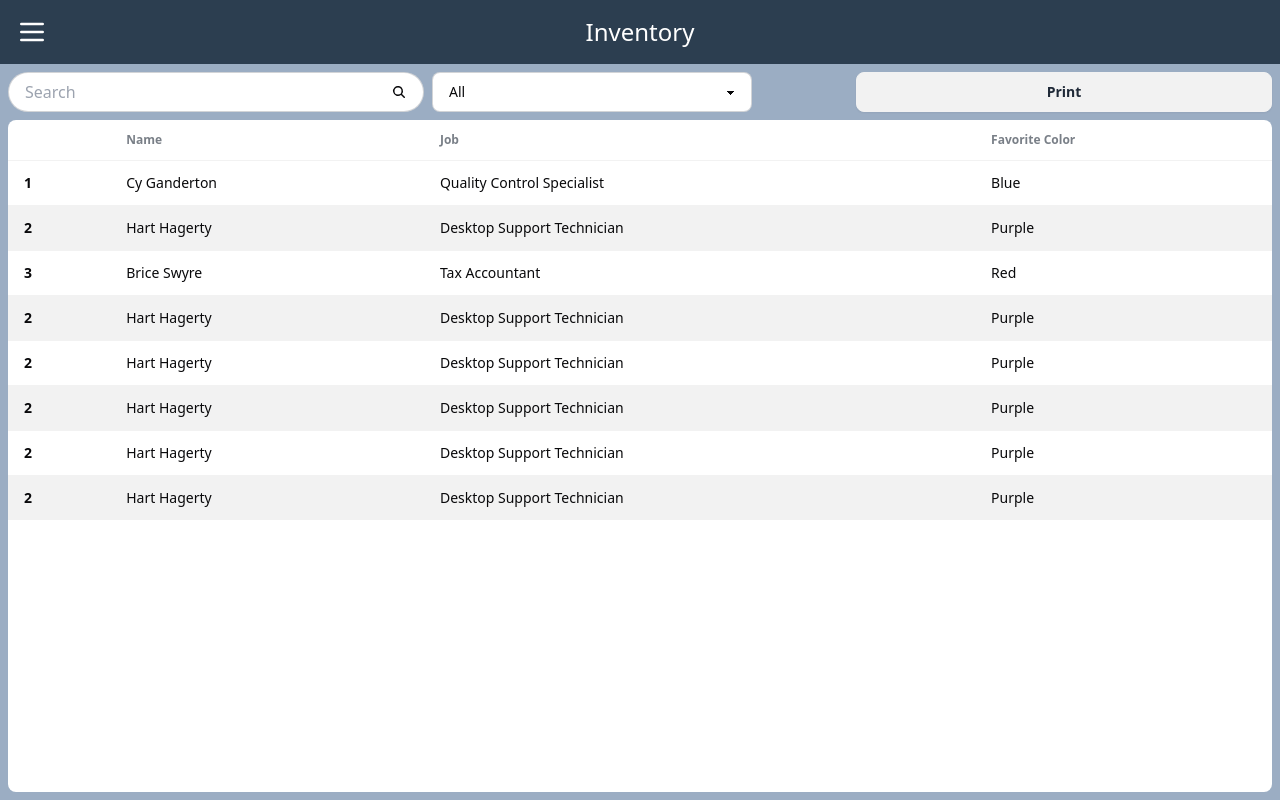
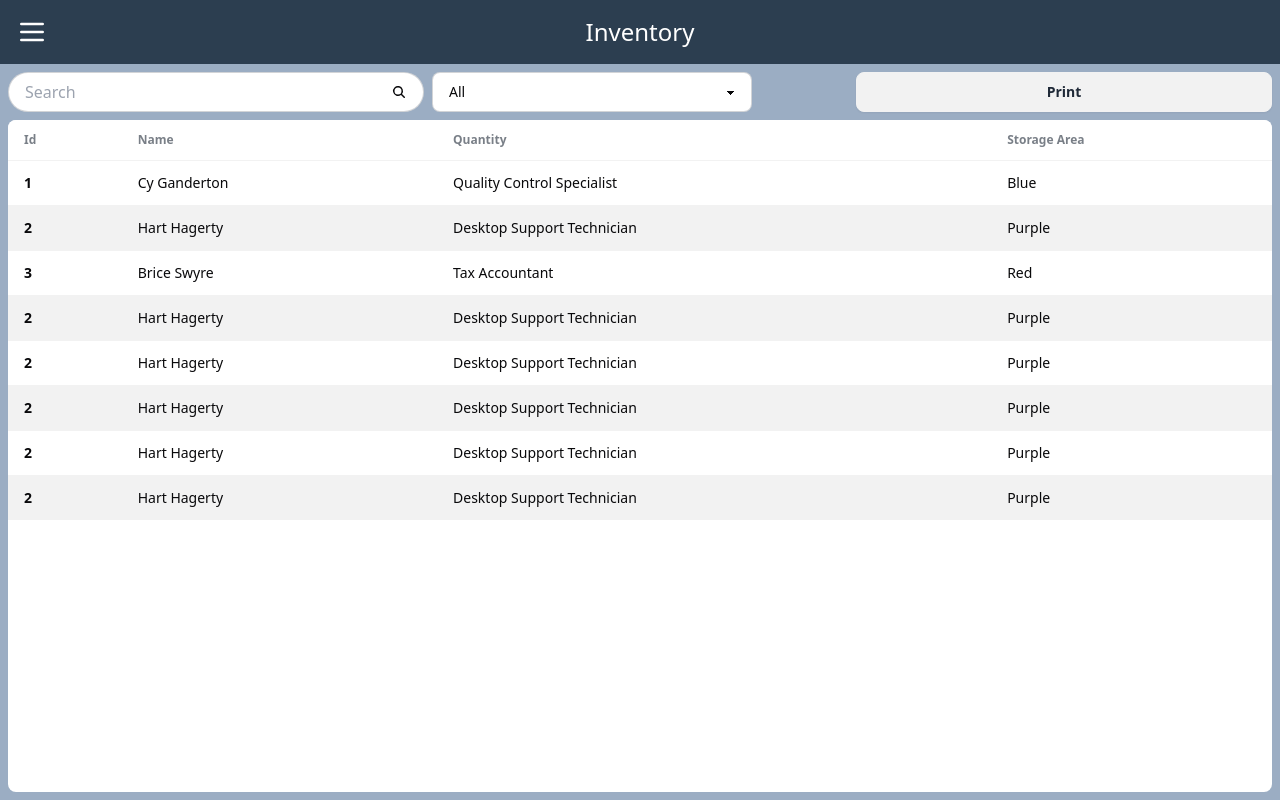
Before and after one commit to TobiasBlankJohansson/inventory-fullstack-app, a React (Vite) app in the folder frontend/: page / in a window 1280 px wide. Built offline with nearby package versions, Linux system fonts and the light colour scheme.

Commit message:
feat:add item type

```diff
--- a/frontend/src/components/tabel/Tabel.tsx
+++ b/frontend/src/components/tabel/Tabel.tsx
@@ -1,14 +1,21 @@
+type item = {
+  id: string;
+  name: string;
+  quantity: string;
+  storageArea: string;
+};
+
 export function Tabel() {
   return (
     <>
       <div className="overflow-x-auto bg-white m-2 h-full rounded-lg">
-        <table className="table table-zebra">
+        <table className="table table-zebra table-pin-rows">
           <thead>
             <tr>
-              <th></th>
+              <th>Id</th>
               <th>Name</th>
-              <th>Job</th>
-              <th>Favorite Color</th>
+              <th>Quantity</th>
+              <th>Storage Area</th>
             </tr>
           </thead>
           <tbody>
```
